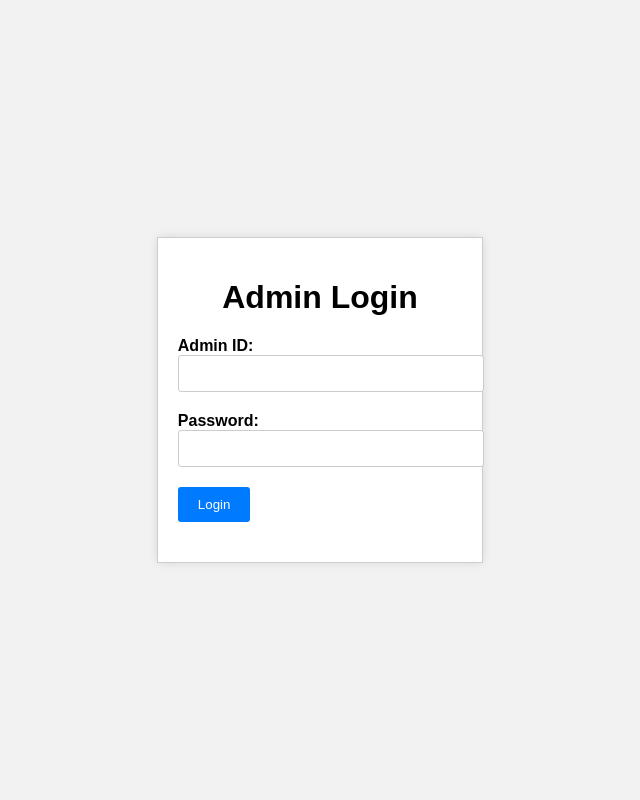
After one commit to elementalneil/enrollment-portal, a Flask app: page /login_admin in a window 1280 px wide. The commit adds this page. Shown: the whole page, without its empty margins (320-960 px from the left). Run offline with Flask 3, Linux system fonts and the light colour scheme.

Commit message:
Added Frontend for Admin Login

```diff
--- a/main.py
+++ b/main.py
@@ -3,6 +3,7 @@
 
 from db_init import initialize
 from faculty_functionality import Faculty
+from admin_functionality import Admin
 
 app = Flask(__name__)
 app.secret_key = b'F#%JGTs@WjzHGGLSidT6ZVz9'
@@ -12,6 +13,27 @@
 @app.route("/")
 def index():
     return render_template('index.html')
+
+
+@app.route("/login_admin", methods=['GET', 'POST'])
+def login_admin():
+    admin = Admin()
+
+    error = None
+    if request.method == 'POST':
+        admin_id = request.form['username']
+        password = request.form['password']
+
+        return_message = admin.admin_login(admin_id, password)
+        if return_message == 'Successfully Logged In':
+            session['id'] = admin_id
+            session['user_type'] = 'faculty'
+            session['username'] = admin.get_details(admin_id)[2]      # 2nd index contains fname
+            return redirect(url_for('index'))
+        else:
+            error = return_message
+
+    return render_template('login_admin.html', error = error)
 
 
 @app.route("/register_faculty", methods=['GET', 'POST'])
--- /dev/null
+++ b/templates/login_admin.html
@@ -0,0 +1,85 @@
+<!DOCTYPE html>
+<html>
+<head>
+    <title>Admin Login</title>
+    <style>
+        body {
+            font-family: Arial, sans-serif;
+            background-color: #f2f2f2;
+            margin: 0;
+            padding: 0;
+            display: flex;
+            justify-content: center;
+            align-items: center;
+            height: 100vh;
+        }
+
+        .container {
+            max-width: 400px;
+            padding: 20px;
+            border: 1px solid #ccc;
+            background-color: #fff;
+            box-shadow: 0 0 10px rgba(0, 0, 0, 0.1);
+        }
+
+        h1 {
+            text-align: center;
+        }
+
+        label {
+            font-weight: bold;
+        }
+
+        .form-group {
+            margin-bottom: 20px;
+        }
+
+        input[type="text"],
+        input[type="password"] {
+            width: 100%;
+            padding: 10px;
+            border: 1px solid #ccc;
+            border-radius: 3px;
+        }
+
+        .submit-button {
+            background-color: #007bff;
+            color: #fff;
+            border: none;
+            padding: 10px 20px;
+            border-radius: 3px;
+            cursor: pointer;
+        }
+
+        .submit-button:hover {
+            background-color: #0056b3;
+        }
+
+        .error_message {
+            font-size: 0.8em;
+            color: red;
+        }
+    </style>
+</head>
+<body>
+    <div class="container">
+        <h1>Admin Login</h1>
+        {% if error %}
+            <div class = "error_message"><p>{{ error }}</p></div>
+        {% endif %}
+        <form method="POST" action="#">
+            <div class="form-group">
+                <label for="username">Admin ID:</label>
+                <input type="text" id="username" name="username" required>
+            </div>
+            <div class="form-group">
+                <label for="password">Password:</label>
+                <input type="password" id="password" name="password" required>
+            </div>
+            <div class="form-group">
+                <button type="submit" class="submit-button">Login</button>
+            </div>
+        </form>
+    </div>
+</body>
+</html>
--- a/templates/navbar.html
+++ b/templates/navbar.html
@@ -1,7 +1,6 @@
 <!DOCTYPE html>
 <html>
 <head>
-    <title>Navbar Example</title>
     <style>
         body {
             font-family: Arial, sans-serif;
```
Also changed, not shown: admin_functionality.py (+13 -0 lines).
